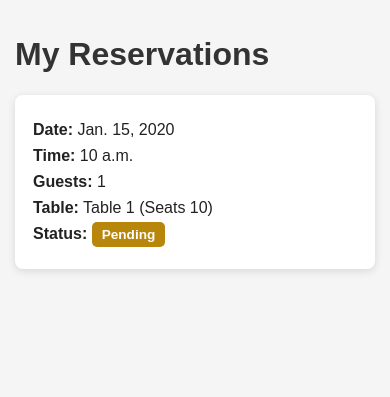
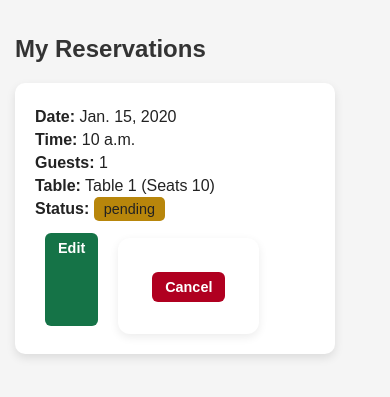
Before and after one commit to OviO17/restaurant-booking-system, a Django app: page /my-reservations/ in a window 390 px wide. Shown: the part 158-555 px from the top of the page. Run offline with Django 5.2, Linux system fonts and the light colour scheme; a user stored in the database is signed in; tables that the repository leaves empty hold one stand-in row (values such as "Sample post").

Commit message:
Apply final UI polish and responsive styling

```diff
--- a/bookings/static/bookings/css/style.css
+++ b/bookings/static/bookings/css/style.css
@@ -190,6 +190,348 @@ body {
     background-color: #555;
 }
 
+.reservations-container {
+    display: flex;
+    flex-wrap: wrap;
+    gap: 20px;
+    margin-top: 20px;
+}
+
+.reservation-card {
+    background: white;
+    padding: 20px;
+    border-radius: 10px;
+    width: 280px;
+    box-shadow: 0 4px 10px rgba(0,0,0,0.1);
+}
+
+.reservation-card p {
+    margin: 5px 0;
+}
+
+.status {
+    padding: 4px 10px;
+    border-radius: 5px;
+    font-size: 0.9rem;
+}
+
+.status.confirmed {
+    background-color: #28a745;
+    color: white;
+}
+
+.status.cancelled {
+    background-color: #dc3545;
+    color: white;
+}
+
+.card-buttons {
+    margin-top: /* General page styling */
+* {
+  box-sizing: border-box;
+}
+
+body {
+  font-family: Arial, sans-serif;
+  background-color: #f4f4f4;
+  color: #222;
+  margin: 0;
+  line-height: 1.6;
+}
+
+/* Navigation */
+nav {
+  background-color: #2f2f2f;
+  padding: 14px 28px;
+  display: flex;
+  align-items: center;
+  gap: 22px;
+  flex-wrap: wrap;
+}
+
+nav a {
+  color: white;
+  text-decoration: none;
+  font-weight: bold;
+  font-size: 1rem;
+}
+
+nav a:hover {
+  color: #f4c542;
+}
+
+.logout-form {
+  display: inline;
+  margin: 0;
+}
+
+.logout-btn {
+  background-color: #b00020;
+  color: white;
+  border: none;
+  padding: 9px 16px;
+  cursor: pointer;
+  border-radius: 6px;
+  font-weight: bold;
+}
+
+.logout-btn:hover {
+  background-color: #8f001a;
+}
+
+/* Main content */
+.container {
+  max-width: 1000px;
+  margin: 0 auto;
+  padding: 35px 20px;
+}
+
+h1,
+h2 {
+  color: #2f2f2f;
+  margin-top: 0;
+}
+
+/* Hero homepage */
+.hero {
+  text-align: center;
+  background-color: white;
+  padding: 80px 25px;
+  border-radius: 14px;
+  box-shadow: 0 4px 14px rgba(0, 0, 0, 0.1);
+}
+
+.hero h1 {
+  font-size: 3rem;
+  margin-bottom: 12px;
+}
+
+.hero p {
+  font-size: 1.2rem;
+  color: #555;
+  margin-bottom: 28px;
+}
+
+.hero-buttons {
+  margin-top: 20px;
+}
+
+/* Buttons */
+.btn,
+button {
+  display: inline-block;
+  background-color: #157347;
+  color: white;
+  border: none;
+  padding: 10px 18px;
+  cursor: pointer;
+  border-radius: 6px;
+  text-decoration: none;
+  font-weight: bold;
+  font-size: 0.95rem;
+}
+
+.btn:hover,
+button:hover {
+  opacity: 0.9;
+}
+
+.btn.primary {
+  background-color: #b00020;
+}
+
+.btn.secondary {
+  background-color: #2f2f2f;
+}
+
+.danger-btn,
+.btn.danger {
+  background-color: #b00020;
+}
+
+.inline-form {
+  display: inline;
+  margin-right: 8px;
+}
+
+/* Forms */
+form {
+  margin-top: 15px;
+}
+
+form p {
+  margin-bottom: 14px;
+}
+
+label {
+  display: block;
+  font-weight: bold;
+  margin-bottom: 5px;
+}
+
+input,
+select {
+  width: 100%;
+  max-width: 420px;
+  padding: 10px;
+  margin-bottom: 10px;
+  display: block;
+  border: 1px solid #ccc;
+  border-radius: 6px;
+}
+
+input:focus,
+select:focus {
+  outline: 2px solid #157347;
+  border-color: #157347;
+}
+
+/* Form page card */
+form:not(.logout-form):not(.inline-form) {
+  background-color: white;
+  padding: 24px;
+  border-radius: 12px;
+  max-width: 520px;
+  box-shadow: 0 3px 10px rgba(0, 0, 0, 0.08);
+}
+
+/* Reservation cards */
+.reservations-container {
+  display: flex;
+  flex-wrap: wrap;
+  gap: 20px;
+  margin-top: 20px;
+}
+
+.card,
+.reservation-card {
+  background-color: white;
+  padding: 20px;
+  margin-bottom: 18px;
+  border-radius: 12px;
+  width: 300px;
+  box-shadow: 0 4px 12px rgba(0, 0, 0, 0.12);
+}
+
+.card p,
+.reservation-card p {
+  margin: 8px 0;
+}
+
+.card-buttons {
+  margin-top: 14px;
+  display: flex;
+  gap: 10px;
+  flex-wrap: wrap;
+}
+
+.btn.small {
+  padding: 7px 13px;
+  font-size: 0.9rem;
+}
+
+/* Status badges */
+.badge,
+.status {
+  padding: 5px 10px;
+  border-radius: 6px;
+  color: white;
+  font-size: 0.85rem;
+  font-weight: bold;
+}
+
+.confirmed,
+.status.confirmed {
+  background-color: #157347;
+}
+
+.cancelled,
+.status.cancelled {
+  background-color: #b00020;
+}
+
+.pending,
+.status.pending {
+  background-color: #b8860b;
+}
+
+/* Django messages */
+.messages {
+  margin-bottom: 20px;
+}
+
+.success {
+  background-color: #d4edda;
+  color: #155724;
+  padding: 12px;
+  border-radius: 6px;
+}
+
+.error {
+  background-color: #f8d7da;
+  color: #721c24;
+  padding: 12px;
+  border-radius: 6px;
+}
+
+/* Error lists from Django forms */
+.errorlist {
+  color: #b00020;
+  font-weight: bold;
+  margin-bottom: 10px;
+}
+
+/* Responsive design */
+@media screen and (max-width: 700px) {
+  nav {
+    flex-direction: column;
+    align-items: flex-start;
+    gap: 12px;
+  }
+
+  .container {
+    padding: 20px 15px;
+  }
+
+  .hero {
+    padding: 50px 18px;
+  }
+
+  .hero h1 {
+    font-size: 2.2rem;
+  }
+
+  input,
+  select,
+  form:not(.logout-form):not(.inline-form) {
+    max-width: 100%;
+  }
+
+  .card,
+  .reservation-card {
+    width: 100%;
+  }
+
+  .btn,
+  button {
+    margin-bottom: 8px;
+  }
+}10px;
+    display: flex;
+    gap: 10px;
+}
+
+.btn.small {
+    padding: 6px 12px;
+    font-size: 0.9rem;
+}
+
+.btn.danger {
+    background-color: #dc3545;
+    color: white;
+    border: none;
+}
+
 /* Responsive design */
 @media screen and (max-width: 600px) {
   nav a,
--- a/bookings/templates/bookings/my_reservations.html
+++ b/bookings/templates/bookings/my_reservations.html
@@ -1,40 +1,38 @@
 {% extends "bookings/base.html" %}
 
-{% block title %}My Reservations{% endblock %}
+{% block content %}
+<h2>My Reservations</h2>
 
-{% block content %}
-  <h1>My Reservations</h1>
+<div class="reservations-container">
+    {% for reservation in reservations %}
+        <div class="reservation-card">
 
-  {% for r in reservations %}
-    <div class="card">
-      <p><strong>Date:</strong> {{ r.date }}</p>
-      <p><strong>Time:</strong> {{ r.time }}</p>
-      <p><strong>Guests:</strong> {{ r.guests }}</p>
-      <p><strong>Table:</strong> {{ r.table }}</p>
+            <p><strong>Date:</strong> {{ reservation.date }}</p>
+            <p><strong>Time:</strong> {{ reservation.time }}</p>
+            <p><strong>Guests:</strong> {{ reservation.guests }}</p>
+            <p><strong>Table:</strong> {{ reservation.table }}</p>
 
             <p>
                 <strong>Status:</strong>
-        {% if r.status == "confirmed" %}
-          <span class="badge confirmed">Confirmed</span>
-        {% elif r.status == "cancelled" %}
-          <span class="badge cancelled">Cancelled</span>
-        {% else %}
-          <span class="badge pending">Pending</span>
-        {% endif %}
+                <span class="status {{ reservation.status|lower }}">
+                    {{ reservation.status }}
+                </span>
             </p>
 
-      {% if r.status == "confirmed" %}
-        <form method="get" action="{% url 'edit_reservation' r.id %}" class="inline-form">
-          <button type="submit">Edit</button>
-        </form>
+            <div class="card-buttons">
+                {% if reservation.status != "Cancelled" %}
+                    <a href="{% url 'edit_reservation' reservation.id %}" class="btn small">Edit</a>
 
-        <form method="post" action="{% url 'cancel_reservation' r.id %}" class="inline-form">
+                    <form action="{% url 'cancel_reservation' reservation.id %}" method="post">
                         {% csrf_token %}
-          <button type="submit" class="danger-btn">Cancel</button>
+                        <button type="submit" class="btn small danger">Cancel</button>
                     </form>
                 {% endif %}
+            </div>
+
         </div>
     {% empty %}
         <p>No reservations yet.</p>
     {% endfor %}
+</div>
 {% endblock %}
```
Lines whose indentation alone changed are shown as unchanged.
